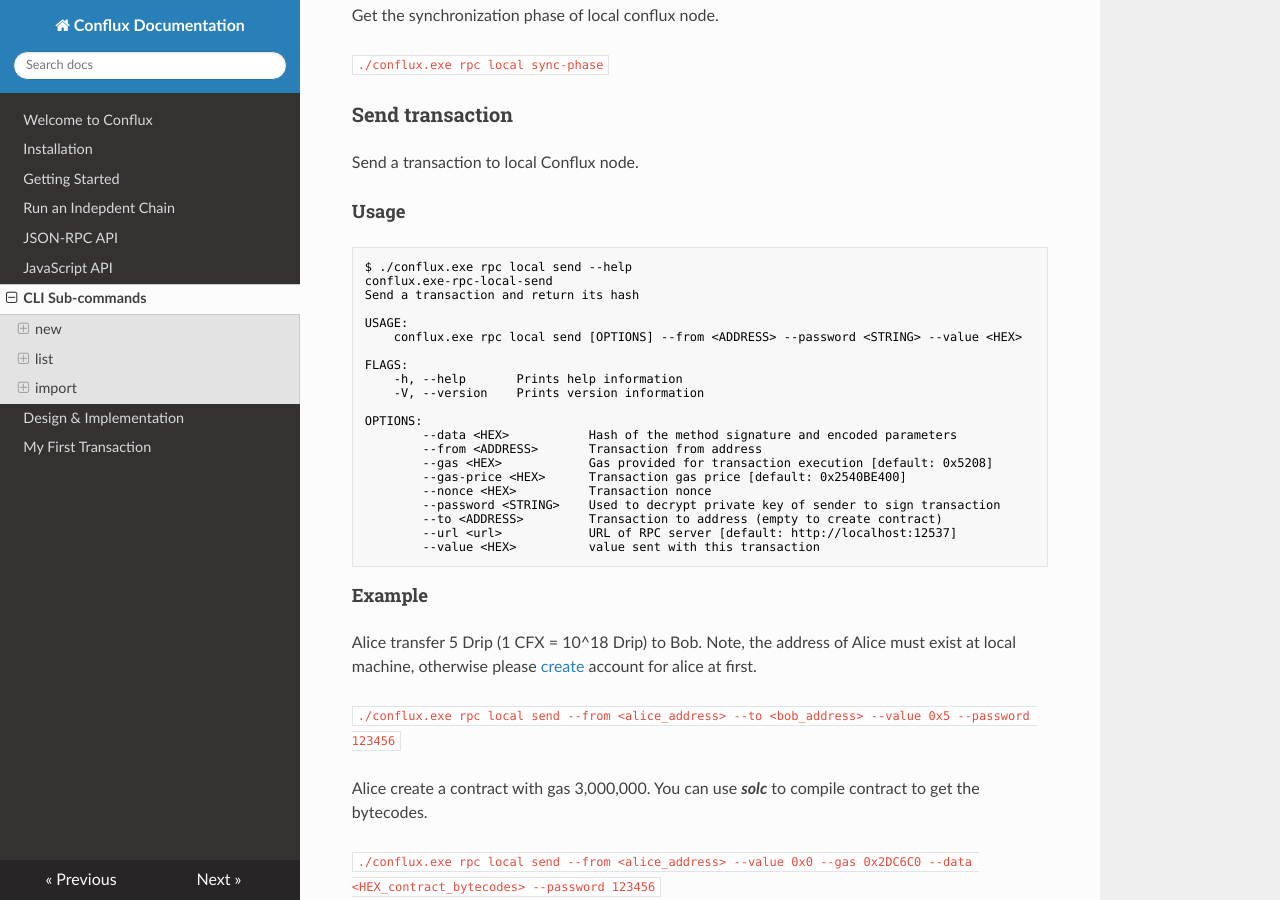
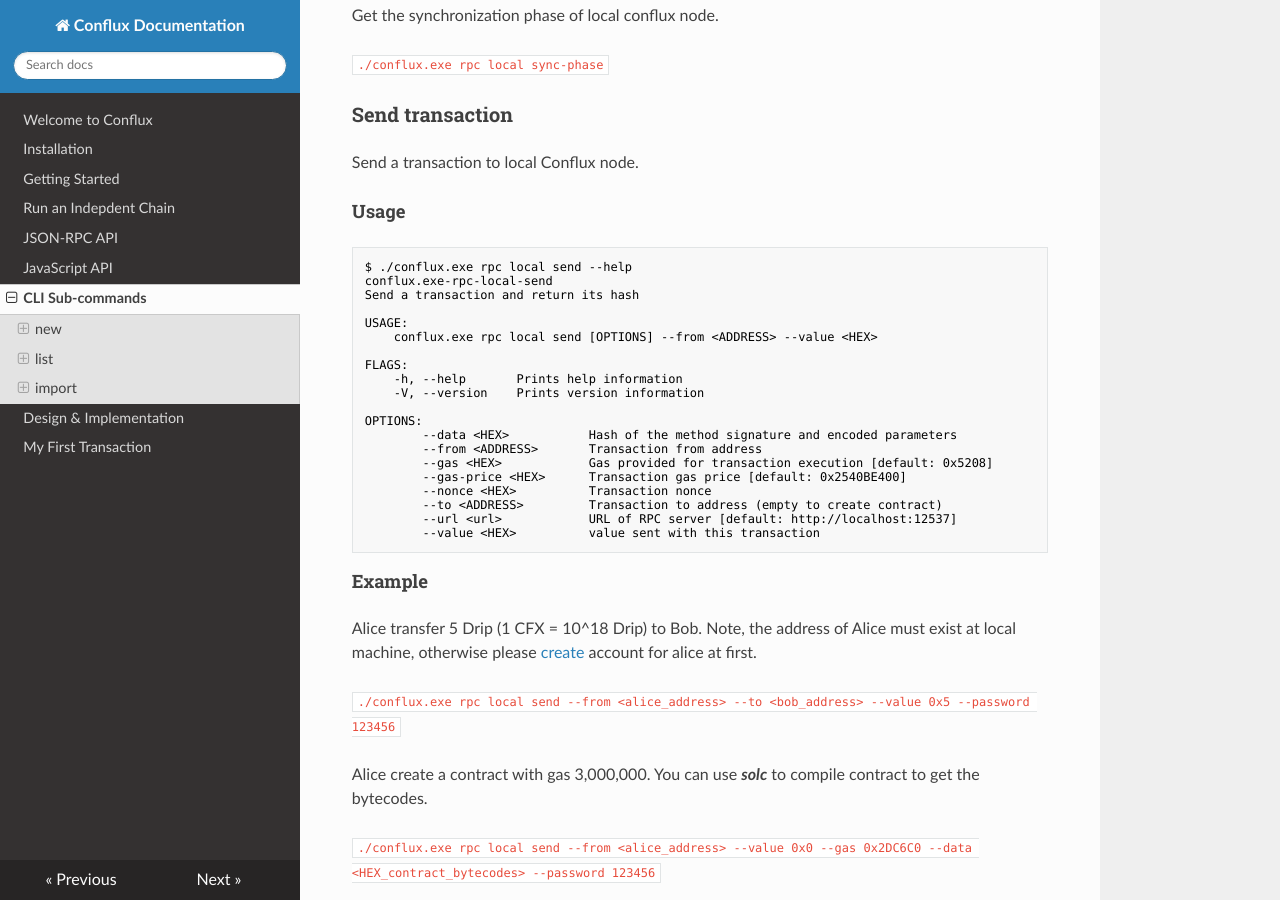
Before and after one commit to Conflux-Chain/conflux-doc, an MkDocs documentation site: the page built from docs/cli.md, in a window 1280 px wide and 900 px high, scrolled down 4881 px. Built offline with MkDocs 1.6.1, drawn with Linux system fonts in a browser that asks for light colours; nearby versions of some CDN libraries; some of the changed text lies outside the part shown.

Commit message:
update CLI

```diff
--- a/docs/cli.md
+++ b/docs/cli.md
@@ -137,7 +137,7 @@
 ### Get block(s)
 - Get Best block hash: `./conflux.exe rpc best-block-hash`
 - Get block by epoch: `./conflux.exe rpc block-by-epoch --epoch latest_state`
-- Get block by hash: `./conflux.exe rpc block-by-epoch --hash 0xf756b4...c0a6d1`
+- Get block by height: `./conflux.exe rpc block-by-epoch --epoch 0x10`
 - Get blocks in epoch: `./conflux.exe rpc blocks --epoch latest_state`
 
 ### Get transaction
@@ -218,7 +218,7 @@
 Send a transaction and return its hash
 
 USAGE:
-    conflux.exe rpc local send [OPTIONS] --from <ADDRESS> --password <STRING> --value <HEX>
+    conflux.exe rpc local send [OPTIONS] --from <ADDRESS> --value <HEX>
 
 FLAGS:
     -h, --help       Prints help information
@@ -230,7 +230,6 @@
         --gas <HEX>            Gas provided for transaction execution [default: 0x5208]
         --gas-price <HEX>      Transaction gas price [default: 0x2540BE400]
         --nonce <HEX>          Transaction nonce
-        --password <STRING>    Used to decrypt private key of sender to sign transaction
         --to <ADDRESS>         Transaction to address (empty to create contract)
         --url <url>            URL of RPC server [default: http://localhost:12537]
         --value <HEX>          value sent with this transaction
```
